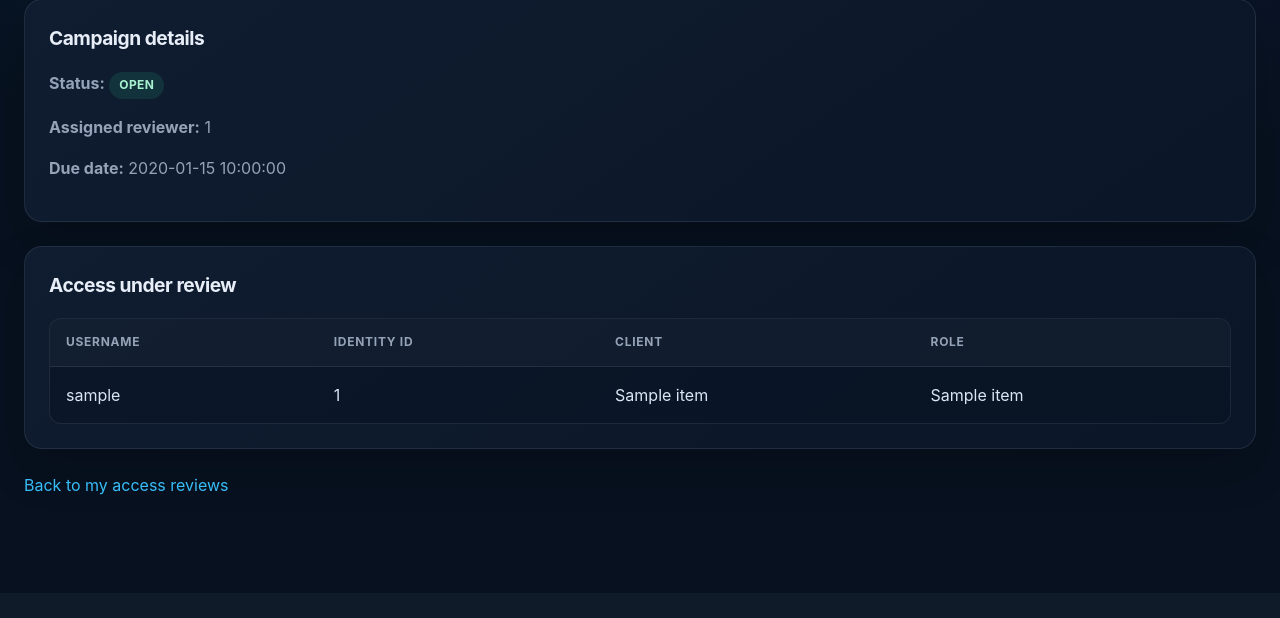
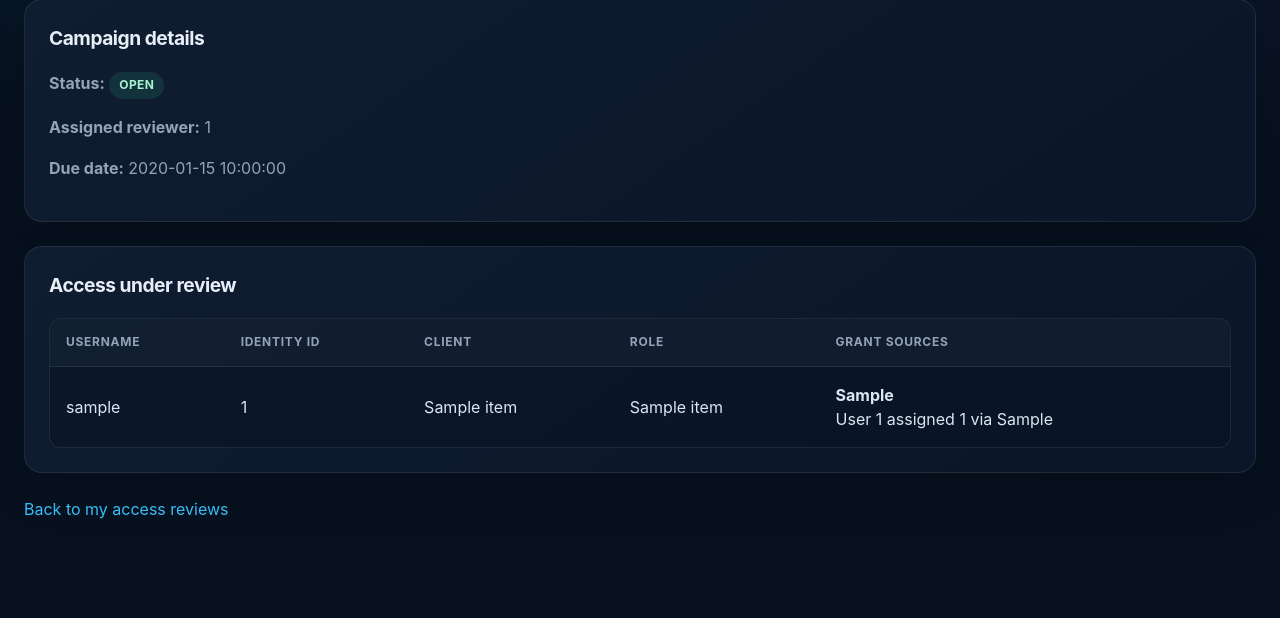
Before and after one commit to Thomas170491/enterprise-iam-lab, a Flask app: template apps/governance-portal/templates/access-review-detail.html in a window 1280 px wide. Shown: the part 266-884 px from the top of the page. Before the commit the page ends 761 px from the top, so only its background shows below. Run offline with Flask 3, Linux system fonts and the light colour scheme; the template is opened without the code that fills it: most values are stand-ins (such as "Sample title", 1, 10 or a date in 2020).

Commit message:
feat(access-reviews): show grant evidence in review details

```diff
--- a/apps/governance-portal/templates/access-review-detail.html
+++ b/apps/governance-portal/templates/access-review-detail.html
@@ -40,7 +40,7 @@
     <h2>Capture identity access</h2>
 
     <p id="capture-access-help">
-        Capture the identity’s effective Employee Portal roles
+        Capture the identity's effective Employee Portal roles
         that are enabled in the managed-role catalogue,
         including inherited roles and their grant sources.
     </p>
@@ -115,6 +115,7 @@
                 <th scope="col">Identity ID</th>
                 <th scope="col">Client</th>
                 <th scope="col">Role</th>
+                <th scope="col">Grant Sources</th>
             </tr>
         </thead>
 
@@ -125,7 +126,26 @@
                 <td>{{ item.user_id }}</td>
                 <td>{{ item.client_name }}</td>
                 <td>{{ item.role_name }}</td>
-            </tr>
+                <td>
+                    <strong>{{ item.assignment_source | capitalize }}</strong>
+                    {% for grant in item.grant_sources or [] %}
+                        <div>
+                            {% if grant.type == "group" %}
+                                Group {{ grant.group_id }}
+                                through membership {{ grant.membership_group_id }}
+                            {% else %}
+                                User {{ grant.user_id }}
+                            {% endif %}
+                            assigned {{ grant.assigned_role_id }}
+                            {% if grant.composite_path %}
+                                via {{ grant.composite_path | join(" → ") }}
+                            {% endif %}
+                        </div>
+                    {% else %}
+                        <div>Source evidence unavailable</div>
+                    {% endfor %}
+                </td>
+         </tr>
             {% endfor %}
         </tbody>
     </table>
```
Also changed, not shown: apps/governance-portal/tests/test_access_review_routes.py (+45 -0 lines), apps/governance-portal/tests/test_access_review_capture.py (line endings or trailing spaces).
